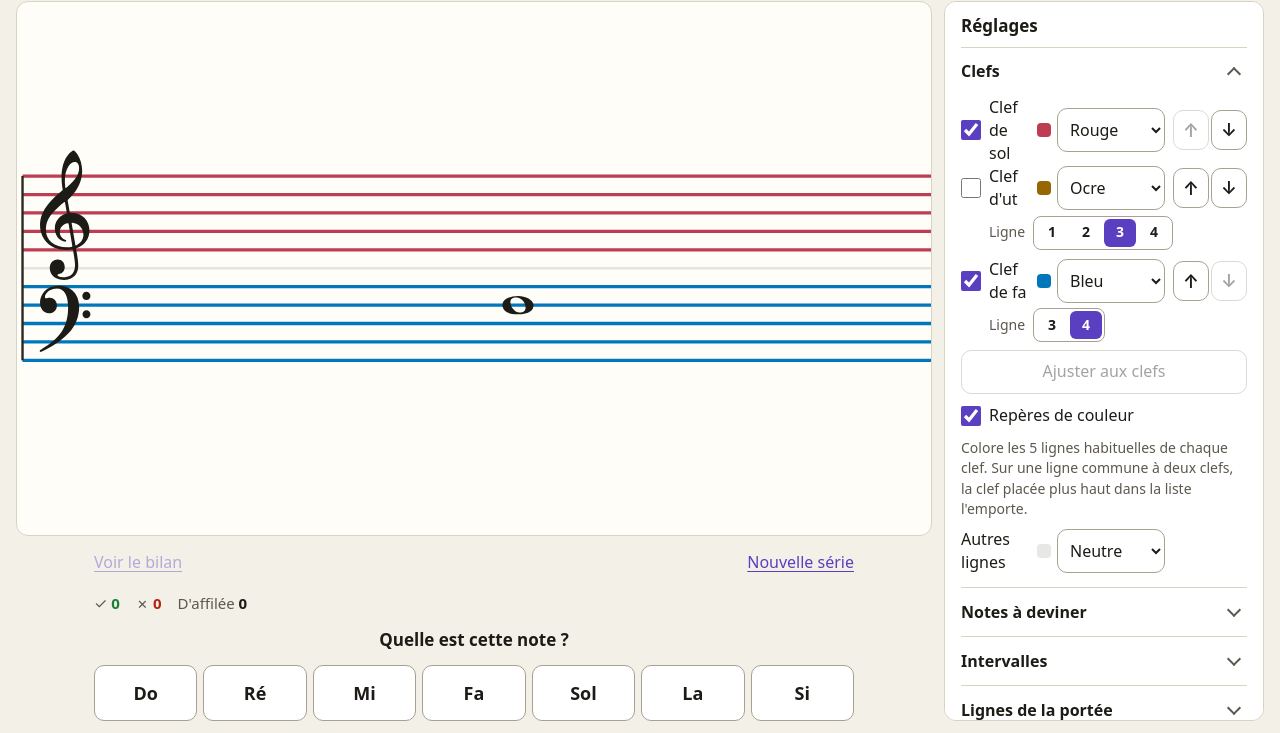
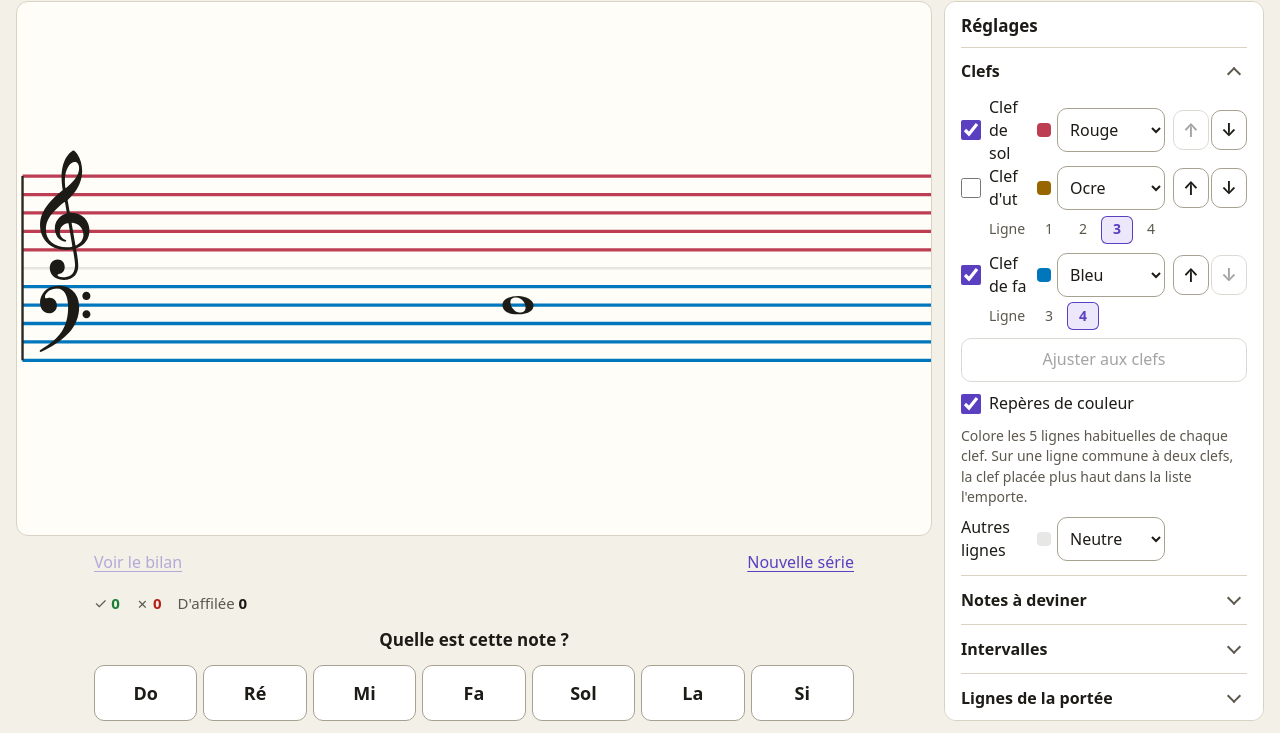
Before and after one commit to Nelyah/music-guess, a plain HTML site: page index.html in a window 1280 px wide. Shown: the part 67-800 px from the top of the page. Drawn offline with Linux system fonts and the light colour scheme.

Commit message:
Mute the clef line picker: tinted outline for the selection, grey digits otherwise

```diff
--- a/index.html
+++ b/index.html
@@ -369,9 +369,10 @@ main.settings-open .dock { display: none; }
 .line-row { min-height: 48px; }
 .clef-lines { grid-column: 1 / -1; display: flex; align-items: center; gap: var(--s2); margin: calc(-1 * var(--s1)) 0 var(--s2) 28px; }
 .clef-lines span { color: var(--muted); font-size: 14px; }
-.segments { display: flex; gap: 2px; padding: 2px; background: var(--surface); border: 1px solid var(--control); border-radius: 8px; }
-.segments button { min-width: 32px; min-height: 28px; padding: 0; border: 0; border-radius: 6px; font-size: 14px; font-weight: 600; font-variant-numeric: tabular-nums; background: transparent; }
-.segments button[aria-pressed="true"] { background: var(--accent); color: var(--on-accent); }
+.segments { display: flex; gap: 2px; }
+.segments button { min-width: 32px; min-height: 28px; padding: 0; border: 0; border-radius: 6px; font-size: 14px; font-weight: 500; font-variant-numeric: tabular-nums; color: var(--muted); background: transparent; }
+.segments button:hover:not(:disabled) { color: var(--ink); }
+.segments button[aria-pressed="true"] { background: var(--accent-soft); color: var(--accent); font-weight: 650; box-shadow: inset 0 0 0 1px var(--accent); }
 .segments button[aria-pressed="true"]:disabled { opacity: 1; cursor: default; }
 .pick { display: flex; align-items: center; gap: 6px; }
 .pick select { flex: 1; min-width: 0; }
```
